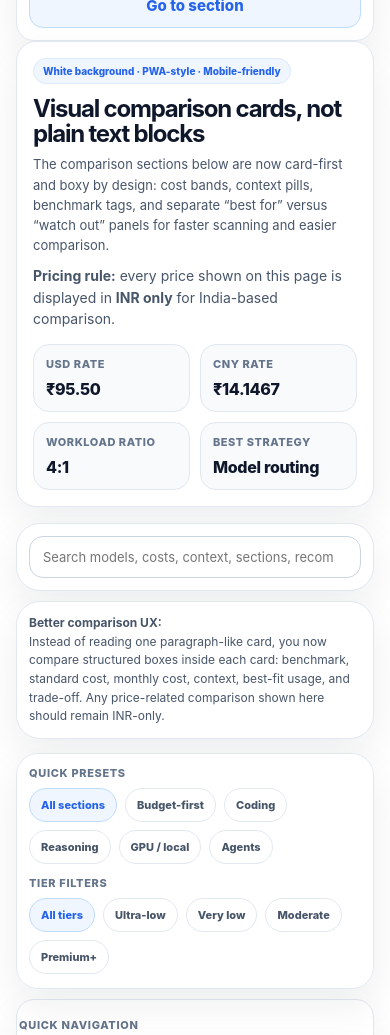
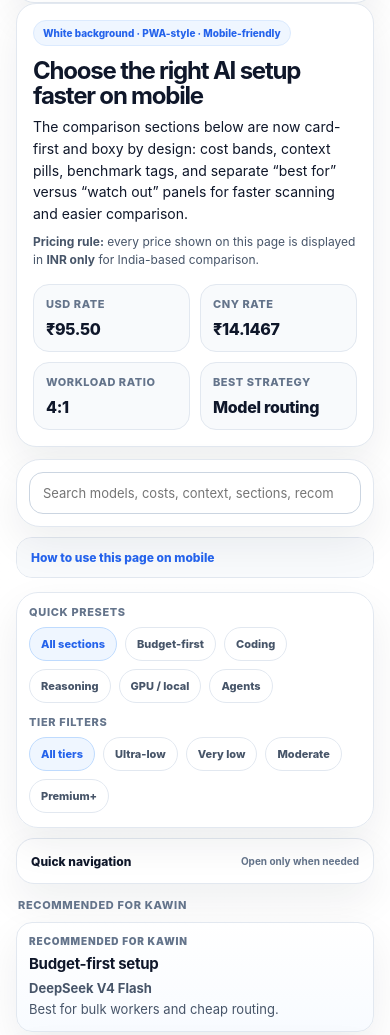
Before and after one commit to aphidsgroup/kawin-ai-setup-guide, a plain HTML site: page index.html in a window 390 px wide. Shown: the part 327-1362 px from the top of the page. Drawn offline with Linux system fonts and the light colour scheme.

Commit message:
fix: improve Kawin mobile visual hierarchy (#4)
* fix: improve Kawin mobile visual hierarchy

* chore: remove temporary PR body file

---------

Co-authored-by: aphidsgroup <deploy@civiltracker.in>

```diff
--- a/index.html
+++ b/index.html
@@ -82,6 +82,30 @@
       border: 1px solid var(--line); border-radius: 999px; background: #fff; padding: 10px 12px; font-size: 12px; font-weight: 800;
       max-width: 100%; text-align: center;
     }
+    .mobile-note {
+      margin-top: 10px;
+      border: 1px solid var(--line);
+      border-radius: 16px;
+      background: #fff;
+      overflow: hidden;
+    }
+    .mobile-note summary {
+      cursor: pointer;
+      list-style: none;
+      padding: 12px 14px;
+      font-size: 12px;
+      font-weight: 800;
+      color: var(--accent);
+      background: var(--surface-soft);
+    }
+    .mobile-note summary::-webkit-details-marker { display: none; }
+    .mobile-note .info-box {
+      margin: 0;
+      border: 0;
+      box-shadow: none;
+      border-radius: 0;
+      background: #fff;
+    }
     .mobile-jump {
       position: static; margin-top: 14px;
       background: var(--surface);
@@ -387,6 +411,9 @@
         font-size: 10px;
       }
       .topbar .pill {
+        display: none;
+      }
+      .topbar .pill {
         padding: 8px 10px;
       }
       .app {
@@ -431,6 +458,14 @@
       .hero p {
         font-size: 13px;
         line-height: 1.55;
+      }
+      .hero .hero-lead {
+        font-size: 14px;
+        color: var(--text);
+      }
+      .hero .hero-note {
+        margin-top: 8px !important;
+        font-size: 12px !important;
       }
       .meta-grid {
         margin-top: 14px;
@@ -468,6 +503,15 @@
         font-size: 12px;
         line-height: 1.55;
       }
+      .toolbar {
+        margin-top: 12px;
+      }
+      .toolbar > .info-box {
+        display: none;
+      }
+      .mobile-note {
+        display: block;
+      }
       .section-label {
         margin: 18px 2px 10px;
         font-size: 11px;
@@ -477,6 +521,14 @@
         margin-top: 10px;
         border-radius: 18px;
       }
+      .toc-shell > summary {
+        padding: 12px 14px;
+        min-height: 44px;
+        font-size: 12px;
+      }
+      .toc-shell > summary .hint {
+        font-size: 10px;
+      }
       .toc-grid {
         gap: 6px;
       }
@@ -486,6 +538,15 @@
         line-height: 1.3;
       }
       .toc-grid a:nth-child(n+9) {
+        display: none;
+      }
+      .recommended-priority {
+        margin-top: 14px;
+      }
+      .recommended-priority + .dashboard-grid {
+        gap: 8px;
+      }
+      #recommendedGrid .dash-card:nth-child(n+7) {
         display: none;
       }
       .dashboard-grid,
@@ -619,6 +680,7 @@
       .topbar-inner, .app { padding-left: 22px; padding-right: 22px; }
       .mobile-jump { display: none; }
       .toc-shell { display: block; }
+      .mobile-note { display: none; }
       .control-bar { position: relative; top: auto; }
       .hero { padding: 24px; }
       .hero h2 { font-size: 40px; }
@@ -678,12 +740,12 @@
 
     <section class="hero">
       <div class="eyebrow">White background · PWA-style · Mobile-friendly</div>
-      <h2>Visual comparison cards, not plain text blocks</h2>
-      <p>
+      <h2>Choose the right AI setup faster on mobile</h2>
+      <p class="hero-lead">
         The comparison sections below are now card-first and boxy by design: cost bands, context pills, benchmark tags,
         and separate “best for” versus “watch out” panels for faster scanning and easier comparison.
       </p>
-      <p style="margin-top:10px;color:var(--muted);font-size:14px;">
+      <p class="hero-note" style="margin-top:10px;color:var(--muted);font-size:14px;">
         <strong>Pricing rule:</strong> every price shown on this page is displayed in <strong>INR only</strong> for India-based comparison.
       </p>
       <div class="meta-grid">
@@ -703,6 +765,13 @@
         Instead of reading one paragraph-like card, you now compare structured boxes inside each card: benchmark, standard cost, monthly cost, context, best-fit usage, and trade-off. Any price-related comparison shown here should remain INR-only.
       </div>
     </div>
+
+    <details class="mobile-note">
+      <summary>How to use this page on mobile</summary>
+      <div class="info-box">
+        Start with <strong>Recommended for Kawin</strong>, then use presets and filters, and only open the full navigation when you want a specific deep section.
+      </div>
+    </details>
 
     <section class="control-bar">
       <div class="control-grid">
@@ -717,12 +786,17 @@
       </div>
     </section>
 
-    <div class="toc-shell">
-      <div class="section-label">Quick navigation</div>
-      <section class="toc"><div id="tocGrid" class="toc-grid"></div></section>
-    </div>
-
-    <div class="section-label">Recommended for Kawin</div>
+    <details class="toc-shell" id="tocShell">
+      <summary>
+        <span>Quick navigation</span>
+        <span class="hint">Open only when needed</span>
+      </summary>
+      <div class="toc-body">
+        <section class="toc"><div id="tocGrid" class="toc-grid"></div></section>
+      </div>
+    </details>
+
+    <div class="section-label recommended-priority">Recommended for Kawin</div>
     <section id="recommendedGrid" class="dashboard-grid"></section>
 
     <div class="section-label">Update status</div>
@@ -830,6 +904,7 @@
   <script>
     const searchInput = document.getElementById('searchInput');
     const tocGrid = document.getElementById('tocGrid');
+    const tocShell = document.getElementById('tocShell');
     const recommendedGrid = document.getElementById('recommendedGrid');
     const freshnessGrid = document.getElementById('freshnessGrid');
     const repoWinnerGrid = document.getElementById('repoWinnerGrid');
@@ -2482,6 +2557,11 @@
       });
     }
 
+    function syncTocShell() {
+      if (!tocShell) return;
+      tocShell.open = window.innerWidth >= 760;
+    }
+
     function renderSortChips() {
       sortRow.innerHTML = '';
       sortDefs.forEach(sort => {
@@ -2690,6 +2770,7 @@
       });
 
       renderMobileNav();
+      syncTocShell();
       renderFilterChips();
       renderSortChips();
       attachFavoriteHandlers();
@@ -2725,6 +2806,8 @@
         renderCompareTray();
       });
 
+      window.addEventListener('resize', syncTocShell);
+
     }
 
     if ('serviceWorker' in navigator) {
```
